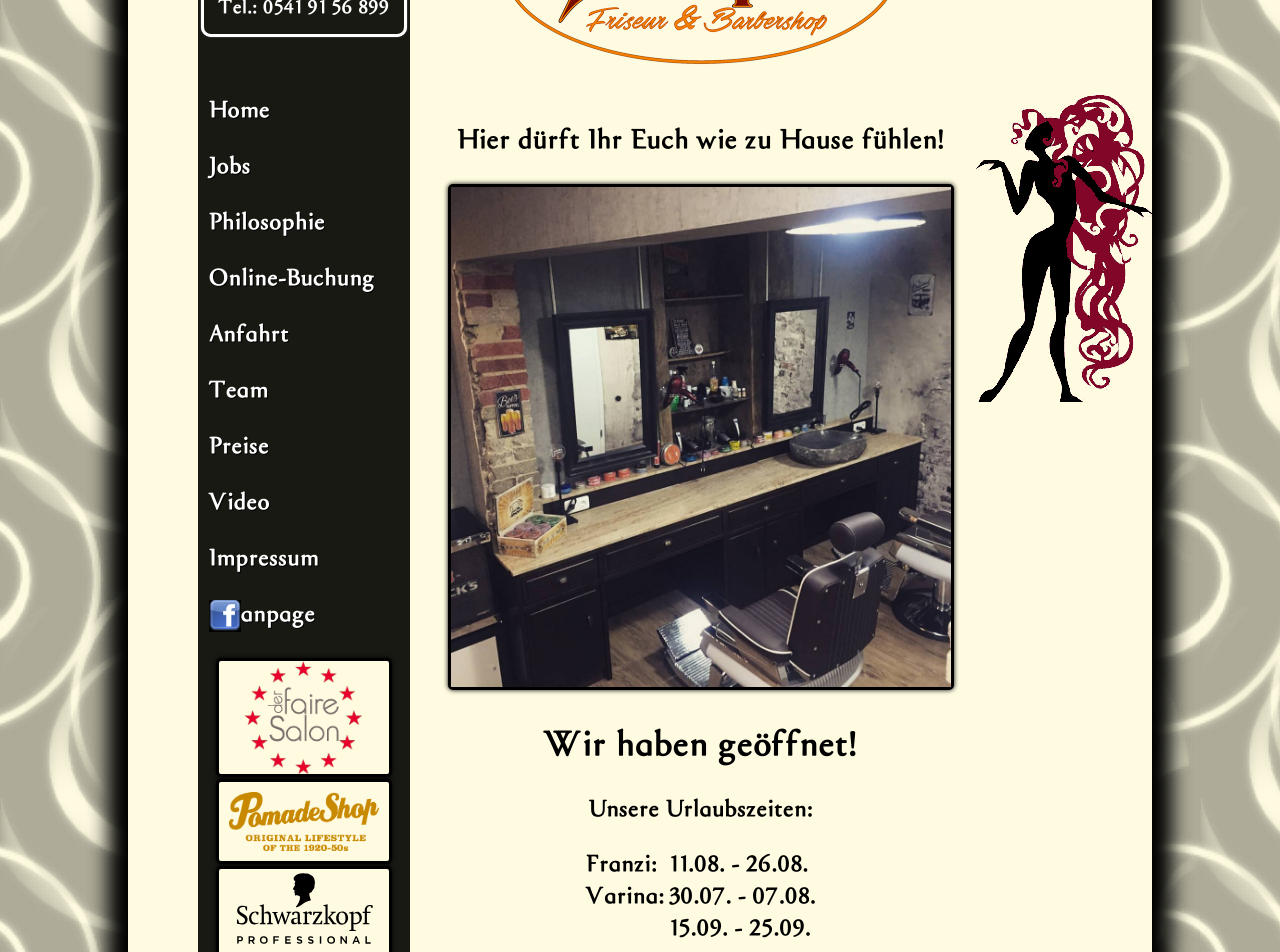
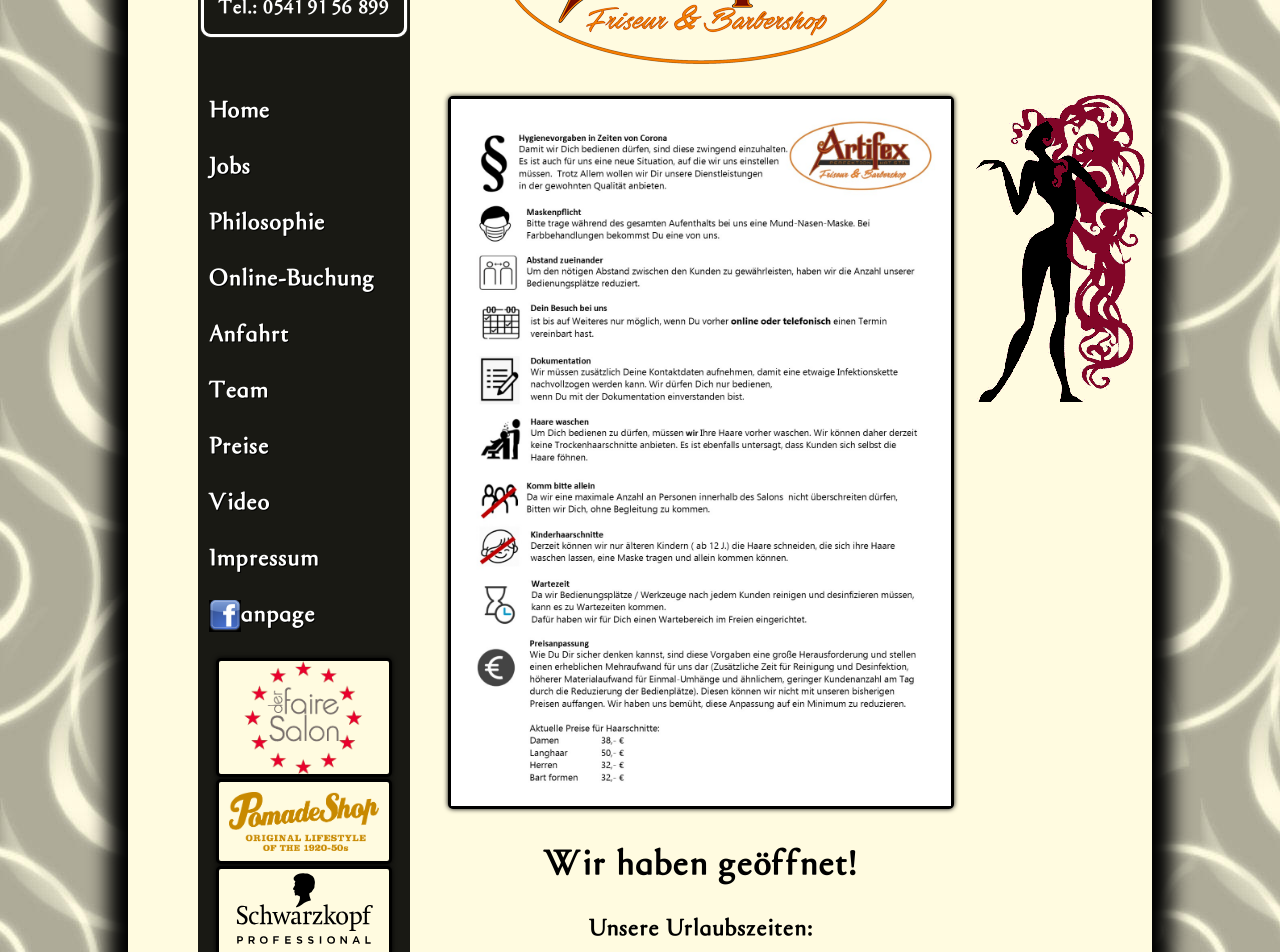
Before and after one commit to 42tg/salon-artifex, a React (Create React App) app: page / in a window 1280 px wide. Shown: the part 200-1152 px from the top of the page. Built offline with nearby package versions, Linux system fonts and the light colour scheme.

Commit message:
Home Coronaupdate
Changed Home-picture
Deletet Welcometext

```diff
--- a/src/routes/Home.js
+++ b/src/routes/Home.js
@@ -1,13 +1,13 @@
 import React, { Component } from 'react';
+import mainImage from './home/Kundenhinweis2.jpg';
 
-import mainImage from './home/salon_umbau.jpg'
 
 class Home extends Component {
 
     render() {
         return (
           <div align="center">
-            <h3>Hier d&uuml;rft Ihr Euch wie zu Hause f&uuml;hlen!</h3>
+          {/* <h3>Hier dürft Ihr Euch wie zu Hause fühlen!</h3> */}
             <div className="innershadow">
               <img
                 src={mainImage}
@@ -26,7 +26,7 @@ class Home extends Component {
               <tbody>
                 <tr>
                   <th style={{ textAlign: "left" }}>Franzi:</th>
-                  <td>11.08. - 26.08.</td>
+                  <td>08.06. - 26.08.</td>
                 </tr>
                 <tr>
                   <th style={{ textAlign: "left" }}>Varina:</th>
```
Also changed, not shown: src/routes/home/Kundenhinweis2.jpg (added).
